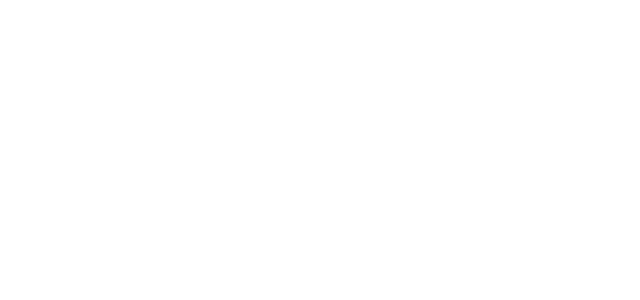
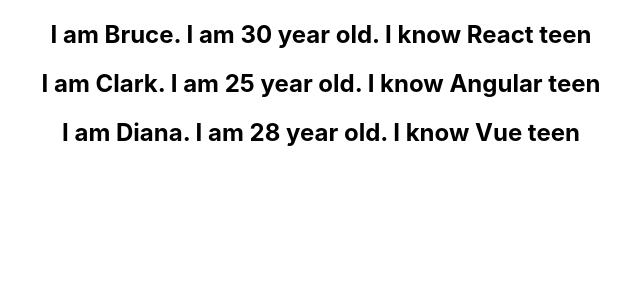
Before and after one commit to Jagkar/react-learning-codeevolution, a React (Create React App) app: page / in a window 1280 px wide. Shown: the top 300 px of the page, without its empty margins (319-959 px from the left). Built offline with nearby package versions, Linux system fonts and the light colour scheme.

Commit message:
List Rendering Day 8

```diff
--- a/src/App.js
+++ b/src/App.js
@@ -13,6 +13,8 @@
 import T15_UnderstandingComponentsRendering from './components/T15_UnderstandingComponentsRendering';
 import T15_ParentComponent from './components/T15_ParentComponent';
 import T16_ConditionalRendering from './components/T16_ConditionalRendering';
+import T17_ListRendering from './components/T17_ListRendering';
+import T17_ListRenderingUsingComponent from './components/T17_ListRenderingUsingComponent';
 
 function App() {
   return (
@@ -42,7 +44,10 @@
 
       {/* <T15_ParentComponent/> */}
 
-      <T16_ConditionalRendering/>
+      {/* <T16_ConditionalRendering/> */}
+
+      {/* <T17_ListRendering/> */}
+      <T17_ListRenderingUsingComponent/>
     </div>
   );
 }
--- /dev/null
+++ b/src/components/T17_ListRendering.js
@@ -0,0 +1,51 @@
+import React from "react";
+
+function T17_ListRendering() {
+  //     const names=['Bruce','Clark','Diana']
+
+  //     const nameList=names.map(name=><h2>{name}</h2>)
+  //   return (
+  //     <div>
+  //         {/* <h2>{names[0]}</h2>
+  //         <h2>{names[1]}</h2>
+  //         <h2>{names[2]}</h2> */}
+  //         {/* {
+  //             names.map(name=><h2>{name}</h2>)
+  //         } */}
+  //         {nameList}
+  //     </div>
+  //   )
+  const persons = [
+    {
+      id: 1,
+      name: "Bruce",
+      age: 30,
+      skill: "React",
+    },
+    {
+      id: 2,
+      name: "Clark",
+      age: 25,
+      skill: "Angular",
+    },
+    {
+      id: 3,
+      name: "Diana",
+      age: 28,
+      skill: "Vue",
+    },
+  ];
+  const personList = persons.map((person) => (
+    <h2>
+      I am {person.name}. I am {person.age} year old. I know {person.skill}
+    </h2>
+  ));
+  return <div>
+        {personList}
+  </div>;
+}
+
+export default T17_ListRendering;
+// refactor jsx into a separte component
+
+// write the above code for class component
--- /dev/null
+++ b/src/components/T17_ListRenderingUsingComponent.js
@@ -0,0 +1,31 @@
+import React from "react";
+import T17_Person from "./T17_Person";
+
+function T17_ListRenderingUsingComponent() {
+  const persons = [
+    {
+      id: 1,
+      name: "Bruce",
+      age: 30,
+      skill: "React",
+    },
+    {
+      id: 2,
+      name: "Clark",
+      age: 25,
+      skill: "Angular",
+    },
+    {
+      id: 3,
+      name: "Diana",
+      age: 28,
+      skill: "Vue",
+    },
+  ];
+  const personList = persons.map((person) => (
+    <T17_Person person={person} group='teen'/>
+  ));
+  return <div>{personList}</div>;
+}
+
+export default T17_ListRenderingUsingComponent;
--- /dev/null
+++ b/src/components/T17_Person.js
@@ -0,0 +1,25 @@
+import React from 'react'
+
+// here we have used destructuring to access person properties directly
+// function T17_Person({person}) {
+//   return (
+//     <div>
+//         <h2>
+//             I am {person.name}. I am {person.age} year old. I know {person.skill}
+//         </h2>
+//     </div>
+//   )
+// }
+
+
+function T17_Person(props) {
+    return (
+      <div>
+        <h2>
+          I am {props.person.name}. I am {props.person.age} year old. I know {props.person.skill} {props.group}
+        </h2>
+      </div>
+    );
+  }
+
+export default T17_Person
```
Also changed, not shown: src/components/T17_ListRenderingClassComponent.js (added, +45 -0 lines).
